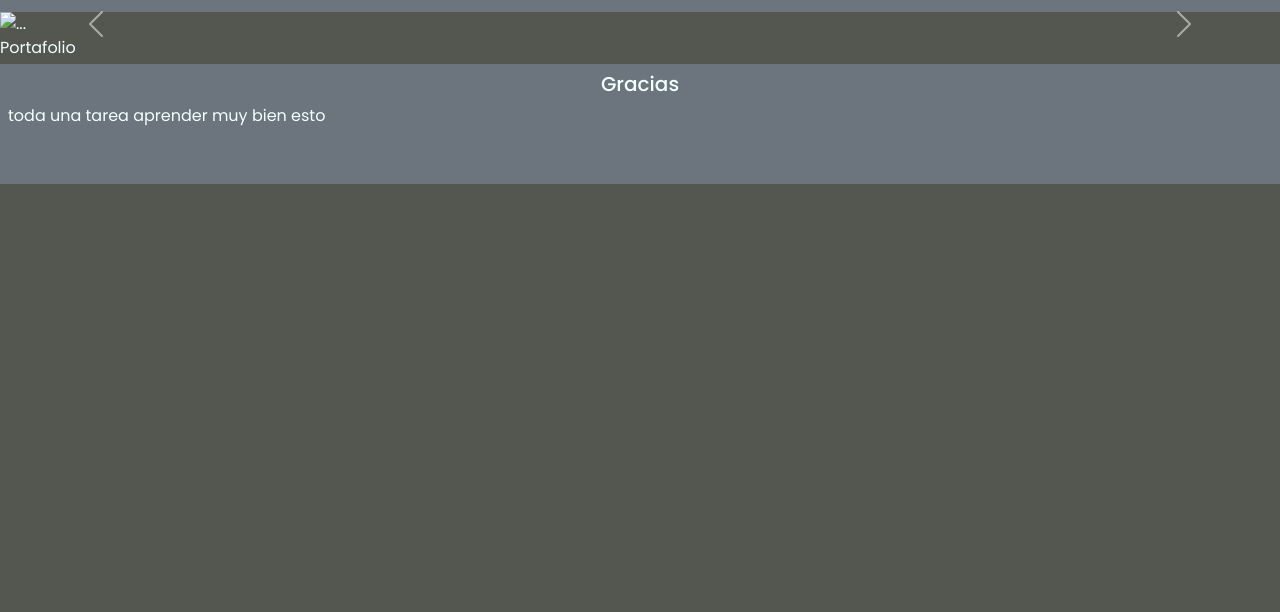
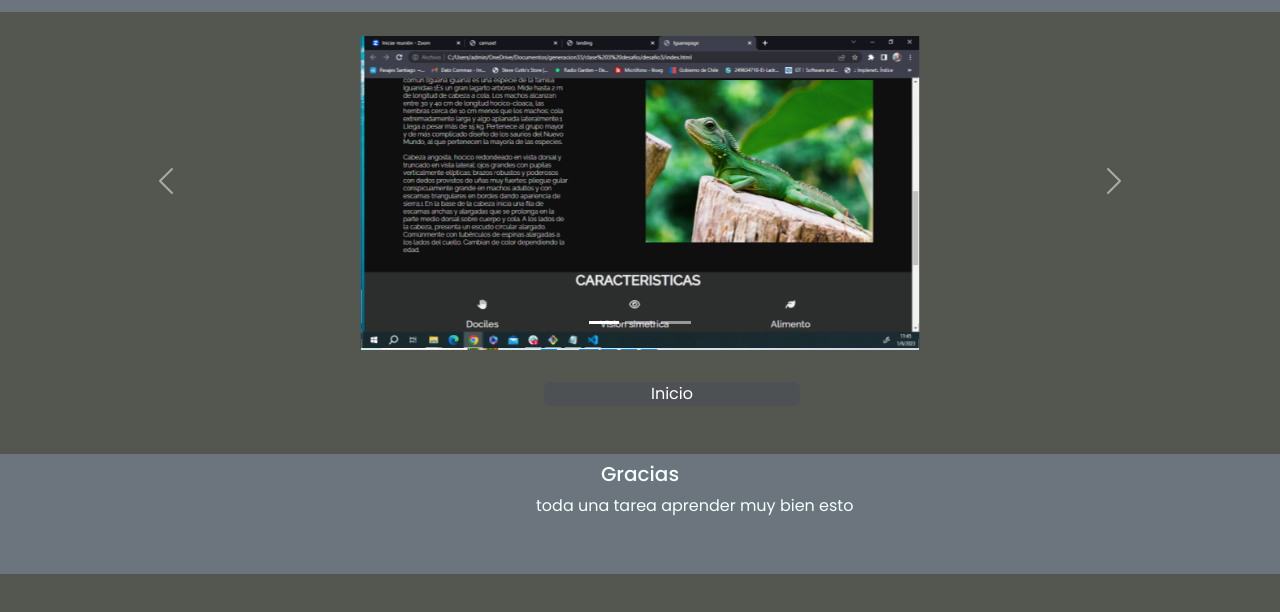
Before and after one commit to RogerChirinos87/cv-para-desafio, a plain HTML site: page trabajos.html in a window 1280 px wide. Shown: the part 44-656 px from the top of the page. Drawn offline with nearby package versions, Linux system fonts and the light colour scheme.

Commit message:
cambios imagens-Css

```diff
--- a/assets/css/style.css
+++ b/assets/css/style.css
@@ -41,19 +41,20 @@ border-image: auto;
 .nav-item{
     text-decoration: none;
 }
-p {
+.piepag {
     margin-bottom: 3em;
+    margin-left: 33em;
 }
 
 .foto{
    display: flex;
    margin-left: 1em;
    align-items: center;
-   }
+}
 
 .foto img {
 
-    margin-left: 6em;
+    margin-left: 3em;
     margin-bottom: 3em;
 }
 
@@ -64,8 +65,21 @@ hr{
     display: flex;
     justify-content: space-between;
 }
+.btn{
+    width: 20%;
+    align-items: center;
+     margin-left: 34em;
+    margin-top: 2em;
+    margin-bottom: 3em;
+}
 
+.hab{
+    margin-bottom: 5em;
 
+}
+ul{
+    margin-bottom: 5em;
+}
 
 
 .table, tr, td {
--- a/trabajos.html
+++ b/trabajos.html
@@ -39,38 +39,51 @@
         </nav>
       </header>
 
+      <div class=" container ">
+
+        <div id="carouselExampleIndicators mt-5em" class="carousel slide">
+          <div class="carousel-indicators">
+            <button type="button" data-bs-target="#carouselExampleIndicators" data-bs-slide-to="0" class="active" aria-current="flase" aria-label="Slide 1"></button>
+            <button type="button" data-bs-target="#carouselExampleIndicators" data-bs-slide-to="1"aria-label="Slide 2"></button>
+            <button type="button" data-bs-target="#carouselExampleIndicators" data-bs-slide-to="2"aria-label="Slide 3"></button>
+          </div>
+          <div class="carousel-inner ">
+            <div class="carousel-item active d-flex justify-content-center mt-4">
+              <img src="./assets/img/proyecto.png" class="d-flex w-50" alt="...">
+            </div>
+            <div class="carousel-item  d-flex justify-content-center mt-4 ">
+              <img src="./assets/img/proyecto2.png" class="d-block w-50" alt="...">
+            </div>
+            <div class="carousel-item d-flex justify-content-center mt-4">
+              <img src="./assets/img/proyecto3.png" class="d-block w-50" alt="...">
+            </div>
+          </div>
+          <button class="carousel-control-next" type="button" data-bs-target="#carouselExampleIndicators"
+            data-bs-slide="prev">
+            <span class="carousel-control-next-icon" aria-hidden="false"></span>
+            <span class="visually-hidden"></span>
+          </button>
+
+          <button class="carousel-control-prev" type="button" data-bs-target="#carouselExampleIndicators"
+            data-bs-slide="next">
+            <span class="carousel-control-prev-icon  aria-hidden=" false"></span>
+            <span class="visually-hidden"></span>
+          </button>
+
+        </div>
 
 
-    <div id="carouselExample" class="carousel slide">
-        <div class="carousel-inner">
-          <div class="carousel-item active">
-            <img src="..." class="d-block w-100" alt="...">
-          </div>
-          <div class="carousel-item">
-            <img src="..." class="d-block w-100" alt="...">
-          </div>
-          <div class="carousel-item">
-            <img src="..." class="d-block w-100" alt="...">
-          </div>
-        </div>
-        <button class="carousel-control-prev" type="button" data-bs-target="#carouselExample" data-bs-slide="prev">
-          <span class="carousel-control-prev-icon" aria-hidden="true"></span>
-          <span class="visually-hidden">Previous</span>
-        </button>
-        <button class="carousel-control-next" type="button" data-bs-target="#carouselExample" data-bs-slide="next">
-          <span class="carousel-control-next-icon" aria-hidden="true"></span>
-          <span class="visually-hidden">Next</span>
-        </button>
       </div>
 
 
 
-      <a class="nav-link active" href="./portafolio.html">Portafolio</a>
+
+    <a class="nav-link active btn btn-dark" href="./index.html">Inicio</a>
       <footer class="bg-secondary text-white-center mt-1 p-2">
 
           <h5 class="text-center">Gracias</h5>
 
-          <P>toda una tarea aprender muy bien esto   </P>
+          <P class="piepag">toda una tarea aprender muy bien esto   </P>
 
       </footer>
 
```
Also changed, not shown: index.html (+8 -9 lines), portafolio.html (+10 -10 lines), assets/img/proyecto2.png (added), assets/img/proyecto3.png (added), assets/img/proyecto4.png (added).
